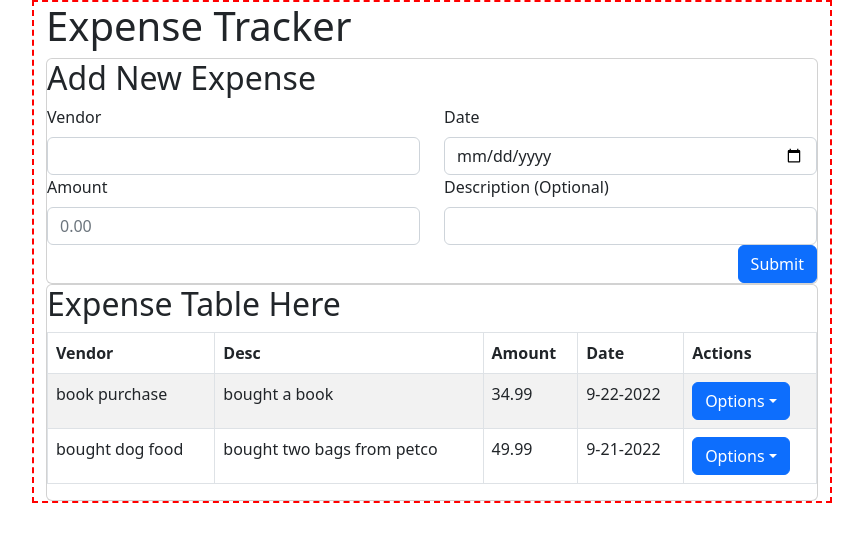
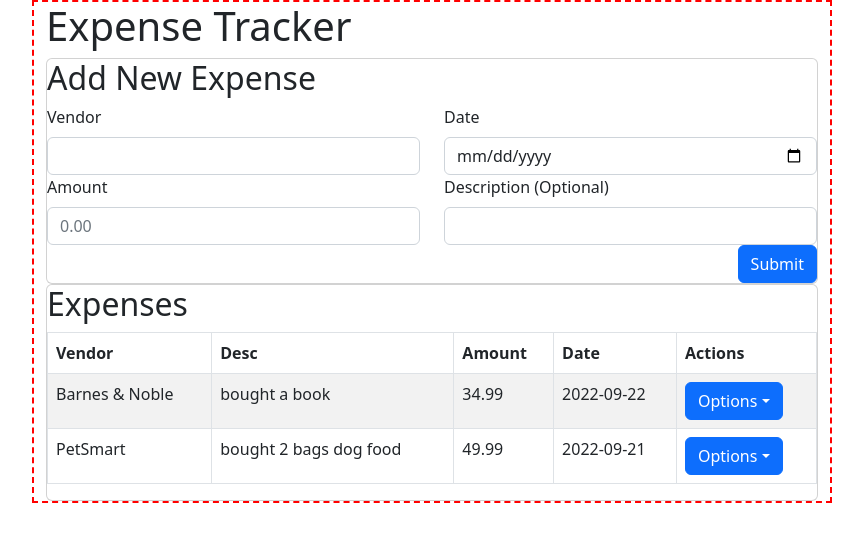
Before and after one commit to KBiz65/expense-tracker-review-js, a React (Create React App) app: page / in a window 1280 px wide. Shown: the top 542 px of the page, without its empty margins (208-1071 px from the left). Built offline with nearby package versions, Linux system fonts and the light colour scheme.

Commit message:
add new table entry functionality

```diff
--- a/src/App.js
+++ b/src/App.js
@@ -2,28 +2,30 @@ import { Container, Row, Col } from "react-bootstrap";
 import ExpenseForm from "./components/ExpenseForm/ExpenseForm";
 import ExpenseTable from "./components/ExpenseTable/ExpenseTable";
 import "./App.css";
+import { useState } from "react";
 
-function App() {
-  const expenses = [
+const fake_data = [
   {
-      vendor: "book purchase",
-      date: "9-22-2022",
+    vendor: "Barnes & Noble",
+    date: "2022-09-22",
     amount: "34.99",
     desc: "bought a book",
   },
   {
-      vendor: "bought dog food",
-      date: "9-21-2022",
+    vendor: "PetSmart",
+    date: "2022-09-21",
     amount: "49.99",
-      desc: "bought two bags from petco",
+    desc: "bought 2 bags dog food",
   },
 ];
 
+function App() {
+  const [expenses, setExpenses] = useState(fake_data);
+
   const newExpenseDataHandler = (newExpenseData) => {
-    const newExpense = {
-      ...newExpenseData,
-    };
-    expenses.push(newExpense);
+    setExpenses((prevExpenses) => {
+      return [newExpenseData, ...prevExpenses];
+    });
   };
 
   return (
@@ -32,7 +34,7 @@ function App() {
         <Col>
           <h1>Expense Tracker</h1>
           <ExpenseForm onNewExpenseSubmit={newExpenseDataHandler} />
-          <ExpenseTable items={expenses} />
+          <ExpenseTable expenseList={expenses} />
         </Col>
       </Row>
     </Container>
--- a/src/components/ExpenseForm/ExpenseForm.js
+++ b/src/components/ExpenseForm/ExpenseForm.js
@@ -20,7 +20,7 @@ function ExpenseForm(props) {
       // create a new expense
       const newExpenseData = {
         vendor: vendorInput,
-        date: new Date(dateInput),
+        date: dateInput,
         amount: amountInput,
         desc: descInput,
       };
--- a/src/components/ExpenseTable/ExpenseTable.js
+++ b/src/components/ExpenseTable/ExpenseTable.js
@@ -4,7 +4,7 @@ import ExpenseTableRow from "./ExpenseTableRow";
 function ExpenseTable(props) {
   return (
     <Card>
-      <h2>Expense Table Here</h2>
+      <h2>Expenses</h2>
       <Table striped bordered hover>
         <thead>
           <tr>
@@ -16,7 +16,7 @@ function ExpenseTable(props) {
           </tr>
         </thead>
         <tbody>
-          {props.items.map((expense) => (
+          {props.expenseList.map((expense) => (
             <ExpenseTableRow
               vendor={expense.vendor}
               date={expense.date}
```
Also changed, not shown: src/components/ExpenseTable/ExpenseTableRowDate.js (deleted). Lines whose indentation alone changed are shown as unchanged.
